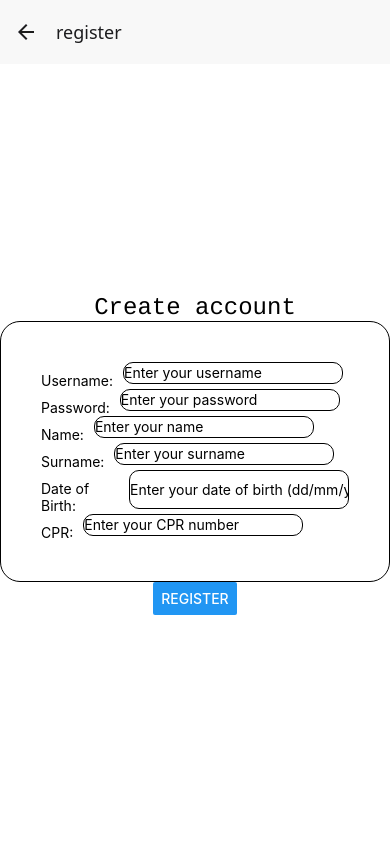
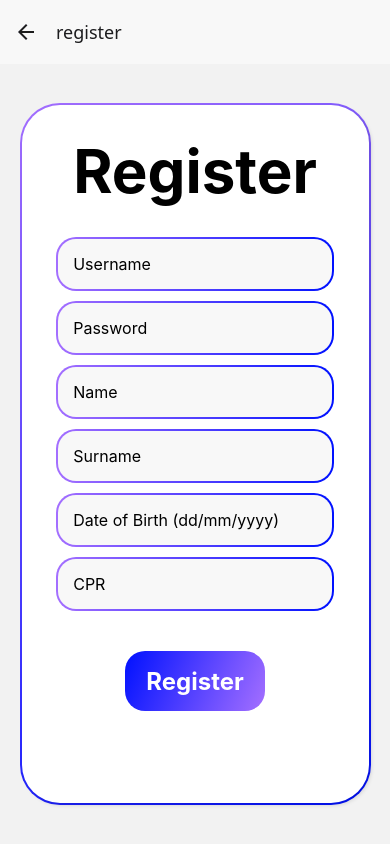
Before and after one commit to AneAltunaa/CarRentalApp, a React Native app: screen /register in a window 390 px wide. Built offline with nearby package versions, Linux system fonts and the light colour scheme.

Commit message:
Restyled Home, Login, Register

```diff
--- a/Home.tsx
+++ b/Home.tsx
@@ -1,6 +1,7 @@
-import { StyleSheet, Text, TextInput, Alert, View, Button } from 'react-native';
+import { StyleSheet, Text, TextInput, Alert, View, Button, TouchableOpacity } from 'react-native';
 import React, { useState } from 'react';
 import {useNavigation} from '@react-navigation/native';
+import { LinearGradient } from 'expo-linear-gradient';
 
 
 export default function Home(){
@@ -16,15 +17,29 @@ const registerButton = async () => {
     }
 
   return(
-    <View style={styles.container}>
+    <View style={styles.outerContainer}>
         <Text style={styles.welcomeText}>Welcome!</Text>
-    <View style={styles.buttonStyle}>
-        <View style={styles.button}>
-        <Button title='Log in' style={styles.buttonStyle} onPress={loginButton}/>
-</View>
-<View style={styles.button}>
-        <Button title='register' style={styles.buttonStyle} onPress={registerButton}/>
-        </View>
+        <View style={styles.buttonContainer}>
+            <TouchableOpacity onPress={() => navigation.navigate('login')} activeOpacity={0.8}>
+                <LinearGradient
+                    colors={["#0011FF", "#A46FFF"]}
+                    start={{ x: 0, y: 0 }}
+                    end={{ x: 1, y: 1 }}
+                    style={styles.buttonGradient}
+                >
+                    <Text style={styles.buttonText}>Login</Text>
+                </LinearGradient>
+            </TouchableOpacity>
+            <TouchableOpacity onPress={() => navigation.navigate('register')} activeOpacity={0.8}>
+                <LinearGradient
+                    colors={["#0011FF", "#A46FFF"]}
+                    start={{ x: 1, y: 1 }}
+                    end={{ x: 0, y: 0 }}
+                    style={styles.buttonGradient}
+                >
+                    <Text style={styles.buttonText}>Register</Text>
+                </LinearGradient>
+            </TouchableOpacity>
         </View>
     </View>
   );
@@ -32,35 +47,40 @@ const registerButton = async () => {
 
 
 const styles = StyleSheet.create({
-  container: {
-    flex: 1,
+    welcomeText:{
+        fontSize: 60,
+        fontWeight: 'bold',
+        marginBottom: 50,
+    },
+    outerContainer: {
+        width: "90%",
+        height: "50%",
+        margin: "auto",
+
         backgroundColor: '#fff',
         alignItems: 'center',
         justifyContent: 'center',
+
+        borderRadius: 50,
+        shadowOffset: { width: 0, height: 0 },
+        shadowOpacity: 0.15,
+        shadowRadius: 5,
     },
-  textStyle:{
-      borderColor: 'black',
-      borderWidth: 0.5,
+    buttonContainer: {
+        flexDirection: 'row',
+        justifyContent: 'space-between',
     },
-  labels:{
-      flexDirection:'row'},
-   backgroundInput:{
-       borderColor:'black',
-       borderWidth:1,
-       padding: 40,
-       borderRadius: 5,
+    buttonGradient: {
+        width: 120,
+        height: 60,
+        borderRadius: 20,
+        alignItems: 'center',
+        justifyContent: 'center',
+        marginHorizontal: 10,
     },
-   buttonStyle: {
-        flexDirection: 'row',
-       },
-   button:{
-       marginRight:20},
-
-   welcomeText:{
-       fontSize: 46,
+    buttonText: {
+        fontSize: 22,
         fontWeight: 'bold',
-       marginBottom: 50,
-
-       },
-
+        color: 'white',
+    }
 });
--- a/app.json
+++ b/app.json
@@ -27,7 +27,8 @@
       "favicon": "./assets/favicon.png"
     },
     "plugins": [
-      "expo-sqlite"
+      "expo-sqlite",
+      "expo-font"
     ]
   }
 }
--- a/login.tsx
+++ b/login.tsx
@@ -1,7 +1,7 @@
-import { StyleSheet, Text, TextInput, Alert, View, Button } from 'react-native';
+import { StyleSheet, Text, TextInput, Alert, View, Button, TouchableOpacity } from 'react-native';
 import React, { useState } from 'react';
 import {useNavigation} from '@react-navigation/native';
-
+import { LinearGradient } from "expo-linear-gradient";
 
 
 interface LoginScreenProps {
@@ -12,15 +12,12 @@ interface LoginScreenProps {
 
 
 export default function LoginScreen() {
-
   const navigation = useNavigation();
-
   const [username, setUsername] = useState('');
   const [password, setPassword] = useState('');
 
-  const loginFunction = async () =>{
+  const loginFunction = async () => {
     try {
-  //Fetch from backend
       const response = await fetch('http://10.0.2.2:5000/login', {
         method: 'POST',
         headers: { 'Content-Type': 'application/json' },
@@ -40,55 +37,126 @@ export default function LoginScreen() {
   }
 
   return (
-    <View style={{ padding: 20 }}>
+    <LinearGradient
+      colors={["#0011FF", "#A46FFF"]}
+      start={{ x: 1, y: 1 }}
+      end={{ x: 0, y: 0 }}
+      style={styles.outerGradientContainer}
+    >
+      <View style={styles.outerContainerInner}>
+        <View style={styles.innerContainer}>
+          <Text style={styles.loginText}>Login</Text>
+
+          <LinearGradient
+            colors={["#A46FFF", "#0011FF"]}
+            start={{ x: 0, y: 0 }}
+            end={{ x: 1, y: 0 }}
+            style={styles.inputGradientBorder}
+          >
+            <View style={styles.inputInner}>
               <TextInput
                 placeholder="Username"
                 value={username}
                 onChangeText={setUsername}
-        style={{
-          borderWidth: 1,
-          marginBottom: 10,
-          padding: 8,
-        }}
+                style={styles.inputFieldInner}
               />
+            </View>
+          </LinearGradient>
+
+          <LinearGradient
+            colors={["#A46FFF", "#0011FF"]}
+            start={{ x: 0, y: 0 }}
+            end={{ x: 1, y: 0 }}
+            style={styles.inputGradientBorder}
+          >
+            <View style={styles.inputInner}>
               <TextInput
                 placeholder="Password"
                 value={password}
                 onChangeText={setPassword}
                 secureTextEntry
-        style={{
-          borderWidth: 1,
-          marginBottom: 10,
-          padding: 8,
-        }}
+                style={styles.inputFieldInner}
               />
-      <Button title="Log in" onPress={() => loginFunction()} />
-      <Button title='Forgot the password' onPress={() =>{navigation.navigate('ForgotPass') }} />
             </View>
+          </LinearGradient>
+
+          <Button title='Forgot the password' onPress={() => navigation.navigate('ForgotPass')} />
+
+          <TouchableOpacity onPress={loginFunction} activeOpacity={0.8}>
+            <LinearGradient
+              colors={["#0011FF", "#A46FFF"]}
+              start={{ x: 0, y: 0 }}
+              end={{ x: 1, y: 1 }}
+              style={styles.loginButton}
+            >
+              <Text style={styles.loginButtonText}>Login</Text>
+            </LinearGradient>
+          </TouchableOpacity>
+        </View>
+      </View>
+    </LinearGradient>
   );
 }
 
 
 const styles = StyleSheet.create({
-  container: {
+  outerGradientContainer: {
+    marginTop: "25%",
+    width: "90%",
+    height: "70%",
+    borderRadius: 40,
+    marginLeft: "auto",
+    marginRight: "auto",
+    padding: 2,
+  },
+  outerContainerInner: {
     flex: 1,
-    backgroundColor: '#fff',
-    alignItems: 'center',
-    justifyContent: 'center',
+    borderRadius: 38,
+    backgroundColor: "white",
+    shadowColor: "black",
+    shadowOffset: { width: 0, height: 0 },
+    shadowOpacity: 0.25,
+    shadowRadius: 3,
   },
-  textStyle:{
-      borderColor: 'black',
-      borderWidth: 0.5,
-      borderRadius: 10,
-      marginBottom: 5
+  innerContainer: {
+    width: "80%",
+    marginLeft: "auto",
+    marginRight: "auto",
+    alignItems: "center",
+    marginTop: 50,
   },
-  labels:{
-      flexDirection:'row', },
-   backgroundInput:{
-       borderColor:'black',
-       borderWidth:1,
-       padding: 40,
+  loginText: {
+    fontSize: 60,
+    fontWeight: "bold",
+    marginBottom: 50,
+  },
+  inputGradientBorder: {
+    borderRadius: 20,
+    padding: 2,
+    marginTop: 10,
+    marginBottom: 10,
+    width: "100%",
+  },
+  inputInner: {
+    borderRadius: 18,
+    backgroundColor: "#f8f8f8",
+  },
+  inputFieldInner: {
+    height: 50,
+    paddingLeft: 15,
+    fontSize: 16,
+  },
+  loginButton: {
+    marginTop: 50,
+    width: 120,
+    height: 60,
+    alignItems: "center",
+    justifyContent: "center",
     borderRadius: 20,
   },
-
+  loginButtonText: {
+    fontSize: 24,
+    color: "white",
+    fontWeight: "bold",
+  },
 });
--- a/package.json
+++ b/package.json
@@ -9,6 +9,7 @@
     "web": "expo start --web"
   },
   "dependencies": {
+    "@expo-google-fonts/poppins": "^0.4.1",
     "@expo/vector-icons": "^15.0.2",
     "@react-native-async-storage/async-storage": "2.2.0",
     "@react-navigation/bottom-tabs": "^7.4.7",
@@ -18,6 +19,7 @@
     "body-parser": "^2.2.0",
     "cors": "^2.8.5",
     "expo": "~54.0.7",
+    "expo-font": "~14.0.8",
     "expo-sqlite": "~16.0.8",
     "expo-status-bar": "~3.0.8",
     "express": "^5.1.0",
@@ -27,7 +29,8 @@
     "react-native-maps": "1.20.1",
     "react-native-safe-area-context": "~5.6.0",
     "react-native-screens": "~4.16.0",
-    "react-native-vector-icons": "^10.3.0"
+    "react-native-vector-icons": "^10.3.0",
+    "expo-linear-gradient": "~15.0.7"
   },
   "devDependencies": {
     "@types/react": "~19.1.0",
--- a/register.tsx
+++ b/register.tsx
@@ -1,10 +1,9 @@
-import { StatusBar } from 'expo-status-bar';
-import { StyleSheet, Text, Alert, TextInput, View, Button } from 'react-native';
+import { StyleSheet, Text, TextInput, Alert, View, TouchableOpacity } from 'react-native';
 import React, { useState } from 'react';
-import {useNavigation} from '@react-navigation/native';
+import { useNavigation } from '@react-navigation/native';
+import { LinearGradient } from 'expo-linear-gradient';
 
 export default function RegisterScreen() {
-
   const navigation = useNavigation();
 
   const [username, setUsername] = useState('');
@@ -14,9 +13,8 @@ export default function RegisterScreen() {
   const [dateOfBirth, setDateBirth] = useState('');
   const [cpr, setCpr] = useState('');
 
-  const register = async () =>{
+  const register = async () => {
     try {
-    //Fetch from backend
       const response = await fetch('http://10.0.2.2:5000/register', {
         method: 'POST',
         headers: { 'Content-Type': 'application/json' },
@@ -34,64 +32,122 @@ export default function RegisterScreen() {
     }
   }
 
-  return(
-    <View style={styles.container}>
-            <Text style={{fontFamily: 'Courier', fontSize: 24,}}>Create account</Text>
-          <View style={styles.backgroundInput}>
-              <View style={styles.labels}>
-              <Text style={{marginRight: 10, marginTop: 10}}>Username:</Text><TextInput placeholder='Enter your username' style={styles.textStyle} value={username} onChangeText={setUsername}/>
+  return (
+    <LinearGradient
+      colors={["#0011FF", "#A46FFF"]}
+      start={{ x: 1, y: 1 }}
+      end={{ x: 0, y: 0 }}
+      style={styles.outerGradientContainer}
+    >
+      <View style={styles.outerContainerInner}>
+        <View style={styles.innerContainer}>
+          <Text style={styles.titleText}>Register</Text>
+
+          <LinearGradient colors={["#A46FFF", "#0011FF"]} start={{ x: 0, y: 0 }} end={{ x: 1, y: 0 }} style={styles.inputGradientBorder}>
+            <View style={styles.inputInner}>
+              <TextInput placeholder="Username" value={username} onChangeText={setUsername} style={styles.inputFieldInner}/>
             </View>
+          </LinearGradient>
 
-              <View style={styles.labels}>
-              <Text style={{marginRight: 10, marginTop: 10}}>Password:</Text><TextInput placeholder='Enter your password' style={styles.textStyle} value={password} onChangeText={setPassword} secureTextEntry/>
+          <LinearGradient colors={["#A46FFF", "#0011FF"]} start={{ x: 0, y: 0 }} end={{ x: 1, y: 0 }} style={styles.inputGradientBorder}>
+            <View style={styles.inputInner}>
+              <TextInput placeholder="Password" value={password} onChangeText={setPassword} secureTextEntry style={styles.inputFieldInner}/>
             </View>
+          </LinearGradient>
 
-              <View style={styles.labels}>
-              <Text style={{marginRight: 10, marginTop: 10}}>Name:</Text><TextInput placeholder='Enter your name' style={styles.textStyle} value={name} onChangeText={setName}/>
+          <LinearGradient colors={["#A46FFF", "#0011FF"]} start={{ x: 0, y: 0 }} end={{ x: 1, y: 0 }} style={styles.inputGradientBorder}>
+            <View style={styles.inputInner}>
+              <TextInput placeholder="Name" value={name} onChangeText={setName} style={styles.inputFieldInner}/>
             </View>
+          </LinearGradient>
 
-              <View style={styles.labels}>
-              <Text style={{marginRight: 10, marginTop: 10}}>Surname:</Text><TextInput placeholder='Enter your surname' style={styles.textStyle}  value={surname} onChangeText={setSurname}/>
+          <LinearGradient colors={["#A46FFF", "#0011FF"]} start={{ x: 0, y: 0 }} end={{ x: 1, y: 0 }} style={styles.inputGradientBorder}>
+            <View style={styles.inputInner}>
+              <TextInput placeholder="Surname" value={surname} onChangeText={setSurname} style={styles.inputFieldInner}/>
             </View>
+          </LinearGradient>
 
-              <View style={styles.labels}>
-              <Text style={{marginRight: 10, marginTop: 10}}>Date of Birth:</Text><TextInput placeholder='Enter your date of birth (dd/mm/yyyy)' style={styles.textStyle}  value={dateOfBirth} onChangeText={setDateBirth}/>
+          <LinearGradient colors={["#A46FFF", "#0011FF"]} start={{ x: 0, y: 0 }} end={{ x: 1, y: 0 }} style={styles.inputGradientBorder}>
+            <View style={styles.inputInner}>
+              <TextInput placeholder="Date of Birth (dd/mm/yyyy)" value={dateOfBirth} onChangeText={setDateBirth} style={styles.inputFieldInner}/>
             </View>
+          </LinearGradient>
 
-              <View style={styles.labels}>
-              <Text style={{marginRight: 10, marginTop: 10}}>CPR:</Text><TextInput placeholder='Enter your CPR number' style={styles.textStyle}  value={cpr} onChangeText={setCpr}/>
+          <LinearGradient colors={["#A46FFF", "#0011FF"]} start={{ x: 0, y: 0 }} end={{ x: 1, y: 0 }} style={styles.inputGradientBorder}>
+            <View style={styles.inputInner}>
+              <TextInput placeholder="CPR" value={cpr} onChangeText={setCpr} style={styles.inputFieldInner}/>
             </View>
+          </LinearGradient>
 
-
+          <TouchableOpacity onPress={register} activeOpacity={0.8}>
+            <LinearGradient colors={["#0011FF", "#A46FFF"]} start={{ x: 0, y: 0 }} end={{ x: 1, y: 1 }} style={styles.registerButton}>
+              <Text style={styles.registerButtonText}>Register</Text>
+            </LinearGradient>
+          </TouchableOpacity>
         </View>
-
-          <Text></Text>
-
-          <Button title='Register' onPress={register}/>
       </View>
+    </LinearGradient>
   );
 }
 
 const styles = StyleSheet.create({
-  container: {
+  outerGradientContainer: {
+    marginTop: "10%",
+    width: "90%",
+    height: "90%",
+    borderRadius: 40,
+    marginLeft: "auto",
+    marginRight: "auto",
+    padding: 2,
+  },
+  outerContainerInner: {
     flex: 1,
-    backgroundColor: '#fff',
-    alignItems: 'center',
-    justifyContent: 'center',
+    borderRadius: 38,
+    backgroundColor: "white",
+    shadowColor: "#000",
+    shadowOffset: { width: 2, height: 2 },
+    shadowOpacity: 0.15,
+    shadowRadius: 4,
+    elevation: 5,
   },
-  textStyle:{
-      borderColor: 'black',
-      borderWidth: 0.5,
-      borderRadius: 10,
-      marginBottom: 5
+  innerContainer: {
+    width: "80%",
+    marginLeft: "auto",
+    marginRight: "auto",
+    alignItems: "center",
+    marginTop: 30,
   },
-  labels:{
-      flexDirection:'row', },
-   backgroundInput:{
-       borderColor:'black',
-       borderWidth:1,
-       padding: 40,
+  titleText: {
+    fontSize: 60,
+    fontWeight: "bold",
+    marginBottom: 20,
+  },
+  inputGradientBorder: {
+    borderRadius: 20,
+    padding: 2,
+    marginTop: 10,
+    width: "100%",
+  },
+  inputInner: {
+    borderRadius: 18,
+    backgroundColor: "#f8f8f8",
+  },
+  inputFieldInner: {
+    height: 50,
+    paddingLeft: 15,
+    fontSize: 16,
+  },
+  registerButton: {
+    marginTop: 40,
+    width: 140,
+    height: 60,
+    alignItems: "center",
+    justifyContent: "center",
     borderRadius: 20,
   },
-
+  registerButtonText: {
+    fontSize: 24,
+    color: "white",
+    fontWeight: "bold",
+  },
 });
```
Also changed, not shown: 2 other files (tests, documents, lock files or other folders). Lines whose indentation alone changed are shown as unchanged.
